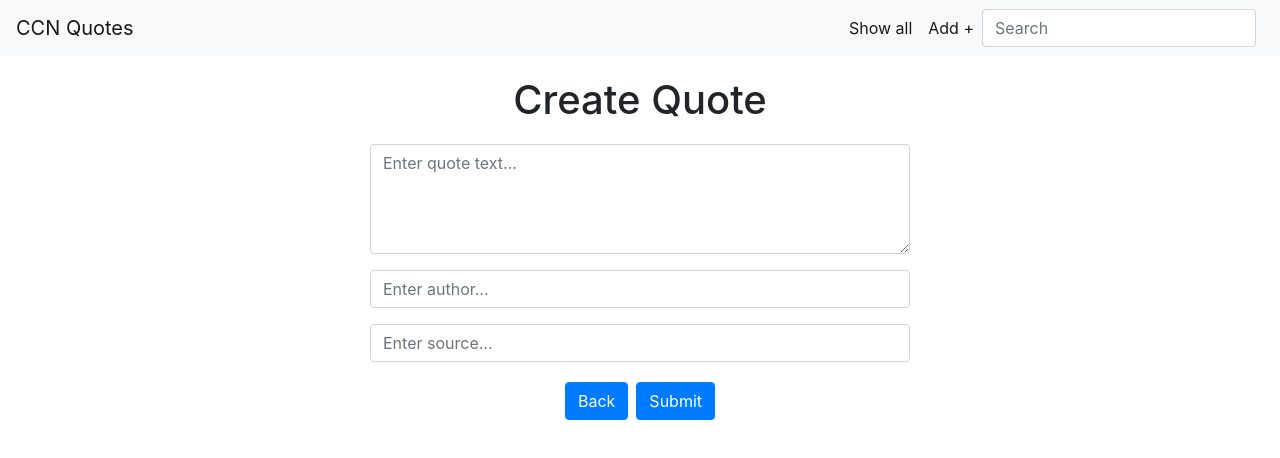
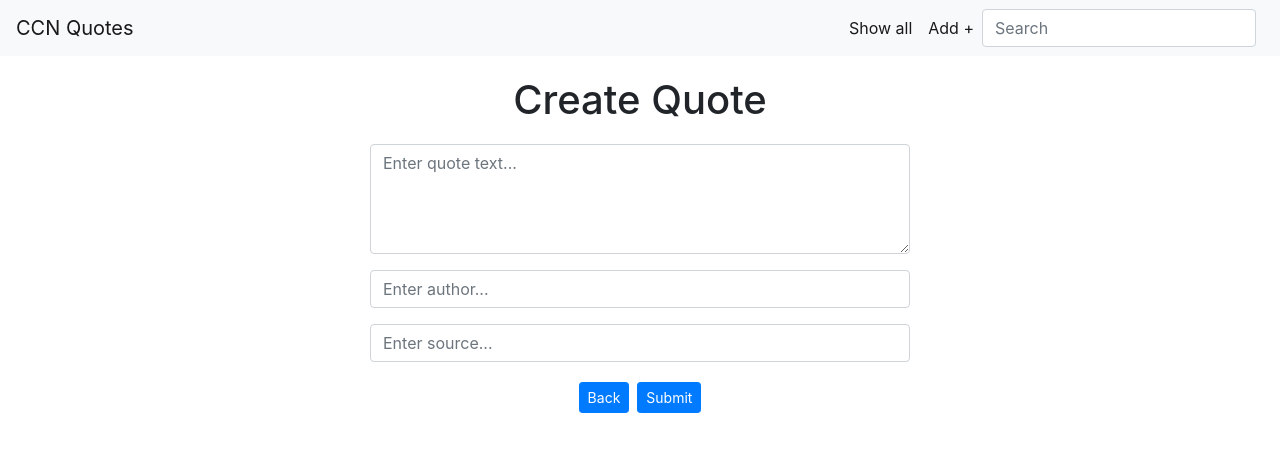
Before and after one commit to kristophesankar/ccnquotes, a React (Create React App) app: page /create in a window 1280 px wide. Shown: the top 458 px of the page. Built offline with nearby package versions, Linux system fonts and the light colour scheme; data requests are answered from the project's data file.

Commit message:
refactor: change buttons to small type

```diff
--- a/src/components/CreateQuoteForm.js
+++ b/src/components/CreateQuoteForm.js
@@ -40,7 +40,7 @@ class CreateQuoteForm extends Component {
   handleOnBack = event => {
     event.preventDefault()
     const { history } = this.props
-    history.push(`/`)
+    history.goBack()
   }
 
   handleOnSubmit = event => {
@@ -117,6 +117,7 @@ class CreateQuoteForm extends Component {
         <Row className="justify-content-center">
           <Col className="text-center" sm={6}>
             <Button
+              size="sm"
               variant="primary"
               className="m-1 backButton"
               onClick={this.handleOnBack}
@@ -125,6 +126,7 @@ class CreateQuoteForm extends Component {
               Back
             </Button>
             <Button
+              size="sm"
               variant="primary"
               className="m-1 submitButton"
               onClick={this.handleOnSubmit}
```
